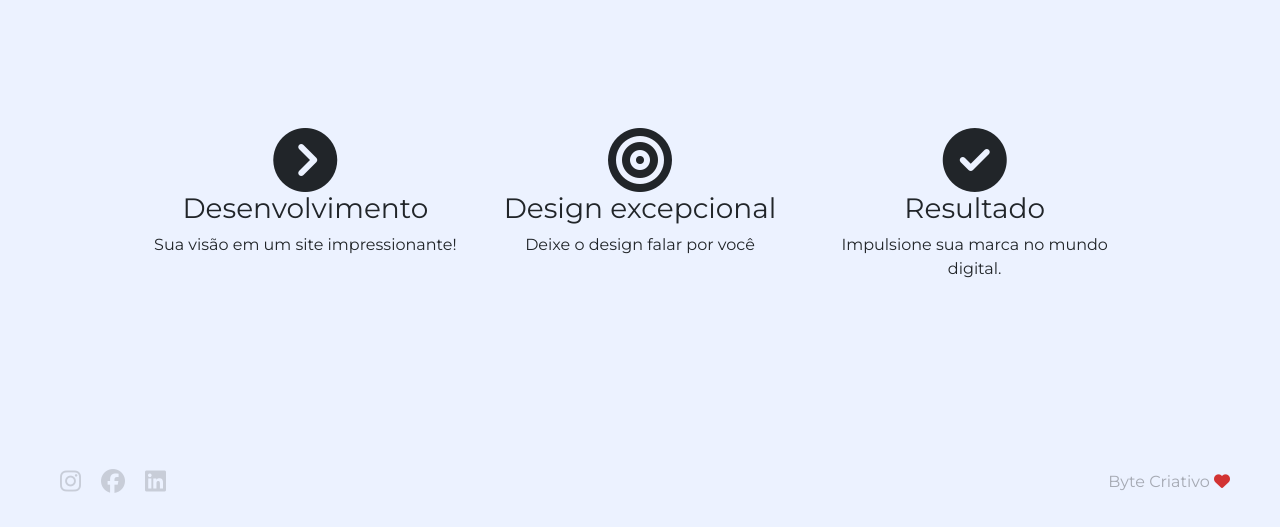
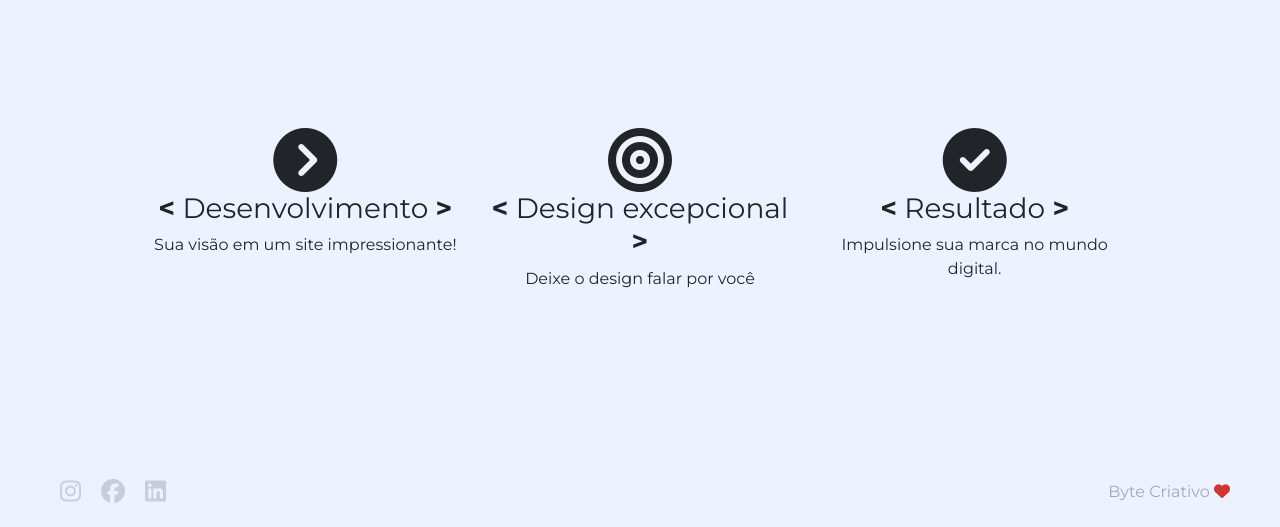
Before and after one commit to Byte-Criativo/website-oficial, a website: page index.html in a window 1280 px wide. Shown: the part 892-1419 px from the top of the page. Drawn offline with nearby package versions, Linux system fonts and the light colour scheme.

Commit message:
Alteração nos textos da landingpage

```diff
--- a/index.html
+++ b/index.html
@@ -43,19 +43,19 @@
       <div class="row">
         <div class="feature-box col-lg-4">
           <i class="icon fa-solid fa-circle-chevron-right fa-4x"></i>
-          <h3 class="h3-home">Desenvolvimento</h3>
+          <h3 class="h3-home"><strong><</strong> Desenvolvimento <strong>></strong></h3>
           <p class="p-home">Sua visão em um site impressionante!</p>
         </div>
 
         <div class="feature-box col-lg-4">
           <i class="icon fa-solid fa-bullseye fa-4x"></i>
-          <h3 class="h3-home">Design excepcional</h3>
+          <h3 class="h3-home"><strong><</strong> Design excepcional <strong>></strong></h3>
           <p class="p-home">Deixe o design falar por você</p>
         </div>
 
         <div class="feature-box col-lg-4">
           <i class="icon fa-solid fa-circle-check fa-4x"></i>
-          <h3 class="h3-home">Resultado</h3>
+          <h3 class="h3-home"><strong><</strong> Resultado <strong>></strong></h3>
           <p class="p-home">Impulsione sua marca no mundo digital.</p>
         </div>
       </div>
```
